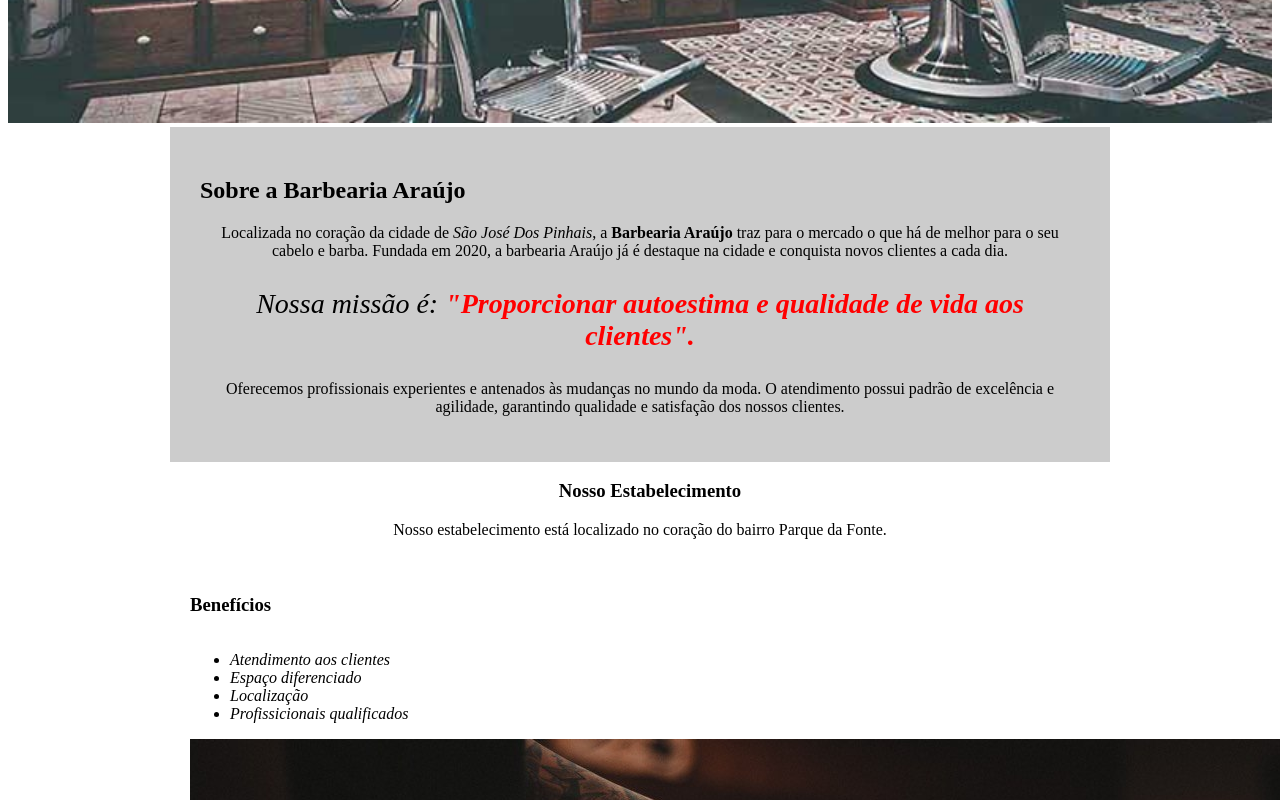
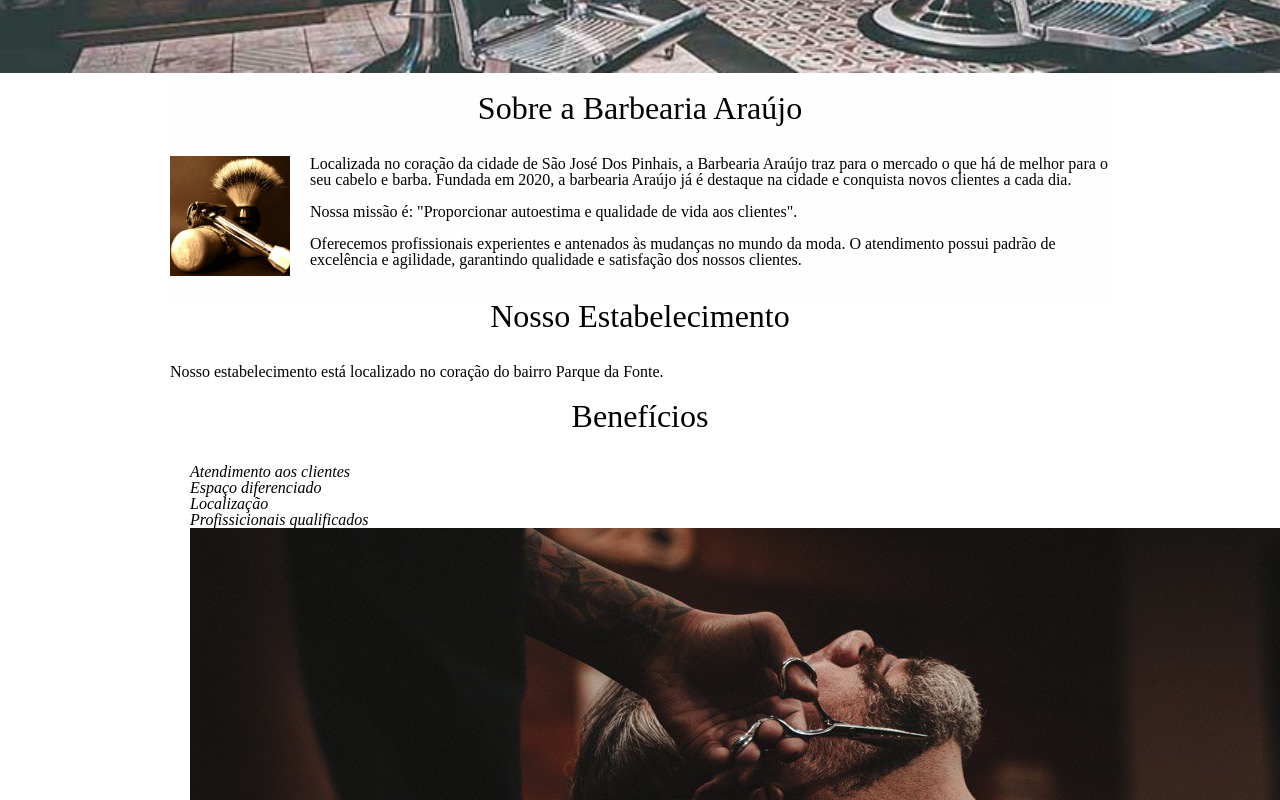
Before and after one commit to Kaua041/Barbearia-kaua, a plain HTML site: page index.html in a window 1280 px wide. Shown: the part 700-1500 px from the top of the page. Drawn offline with Linux system fonts and the light colour scheme.

Commit message:
31/07/2024

```diff
--- a/index.html
+++ b/index.html
@@ -5,6 +5,7 @@
   <meta charset="utf-8">
   <meta name="viewport" content="width=device-width">
   <title>replit</title>
+  <link href="reset.css" rel="stylesheet" type="text/css" />
   <link href="produtos.css" rel="stylesheet" type="text/css" />
 </head>
 
@@ -25,7 +26,7 @@
     </div>
   </header>
 
-  <img id="banner" src="banner.jpg">
+  <img class="banner" src="banner.jpg">
 
  <main>
 
@@ -34,9 +35,11 @@
 
     <div class="mapa" ></div>
 
-    <h2 class="texto-principal">Sobre a Barbearia Araújo </h2>
+    <h2 class="titulo-principal">Sobre a Barbearia Araújo </h2>
 
-    <p>Localizada no coração da cidade de <em>São José Dos Pinhais</em>, a <strong>Barbearia Araújo </strong> traz
+    <img src="utensilios.jpg" alt="Utensilios usados por um barbeiro" class="utensilios">
+
+    <p>Localizada no coração da cidade de <em>São José Dos Pinhais</em>, a <strong>Barbearia  Araújo</strong> traz
       para o mercado o que há de melhor para o seu cabelo e barba. Fundada em 2020, a barbearia Araújo já é
       destaque na cidade e conquista novos clientes a cada dia.</p>
 
@@ -56,7 +59,7 @@
 
   <div class="beneficios">
 
-    <h3 class="texto-principal">Benefícios</h3>
+    <h3 class="titulo-principal">Benefícios</h3>
 
     <ul>
       <li class="item">Atendimento aos clientes</li>
--- a/produtos.css
+++ b/produtos.css
@@ -1,26 +1,26 @@
-header{
+header {
   background-color: #A0A0A0;
   padding: 20px 0;
 }
 
-.caixa{
+.caixa {
   width: 940px;
   position: relative;
   margin: 0 auto;
 }
 
-nav{
+nav {
   position: absolute;
   top: 110px;
   right: 0;
 }
 
-nav li{
+nav li {
   display: inline;
   margin-left: 15px;
 }
 
-nav a{
+nav a {
   color: #000000;
   text-decoration: none;
   text-transform: uppercase;
@@ -28,34 +28,33 @@ nav a{
   font-size: 22px;
 }
 
-nav a:hover{
+nav a:hover {
   color: #C78C19;
   text-decoration: underline;
 }
 
-.produtos{
+.produtos {
   width: 940px;
   margin: 0 auto;
   padding: 50px;
 }
 
-.produtos h2{
+.produtos h2 {
   font-size: 30px;
   font-weight: bold;
 }
 
-.produto-descricao{
+.produto-descricao {
   font-size: 18px;
-})
 
-.produto-preco{
+}) .produto-preco {
   font-size: 24px;
   font-weight: bold;
   margin: 40px 0;
 }
 
 
-.produtos li{
+.produtos li {
   display: inline-block;
   border: 1px solid #000000;
   border-radius: 10px;
@@ -68,52 +67,52 @@ border-radius: 10px;
 }
 
 
-.produtos li:hover{
+.produtos li:hover {
   border-color: #C78C19;
 }
 
 
-.produtos li:hover h2{
+.produtos li:hover h2 {
   font-size: 34px;
 }
 
-.produtos li:active{
+.produtos li:active {
   border-color: #088C19;
 }
 
-footer{
+footer {
   background: url("bg.jpg");
   text-align: center;
   padding: 40px 0;
 }
 
-.copyright{
+.copyright {
   color: #FFFFFF;
   font-size: 13px;
   margin-top: 20px;
 }
 
-main{
+main {
   width: 940px;
   margin: 0 auto;
 }
 
-.input-padrao{
+.input-padrao {
   display: block;
   margin: 0 0 20px;
   padding: 10px 25px;
   width: 50%;
 }
 
-.checkbox{
+.checkbox {
   margin: 20px 0;
 }
 
-label{
+label {
   display: block;
 }
 
-.enviar{
+.enviar {
   width: 40%;
   padding: 15px 0;
   background: orange;
@@ -126,72 +125,73 @@ label{
   transition: 1s;
 }
 
-.enviar: houver{
+.enviar: houver {
   background: darkorange;
   transform: scale(1.2);
 }
 
-table{
+table {
   margin: 20px 0 40px 0;
 }
 
-thead{
+thead {
   background: #555555;
   color: white;
   font-weight: bold;
 }
 
-th, td{
+th,
+td {
   border: 1px solid #555555;
-  padding: 8px 15px; .
+  padding: 8px 15px;
+  .
 }
 
-#banner{
+.banner {
   width: 100%;
 }
 
-.principal{
-  background-color: #CCCCCC;
-  padding: 30px;
+.principal {
+  background-color: #FEFEFE;
+  padding: 1em 0;
+  margin: 0 auto;
+
 }
 
-.titulo-principal{
-  padding-left: 20px;
+.titulo-principal {
   text-align: center;
+  font-size: 2em;
+  margin: 0 0 1em;
 }
 
-.texto-centralizado{
-  text-align: center;
+.principal p {
+  margin: 0 0 1em;
 }
 
-p{
-  text-align: center;
-}
 
-em strong{
-  color: red;
-}
 
-#missao{
-  font-size: 28px;
-}
-
-.beneficios{
+.beneficios {
   padding: 20px;
   background-color: #FFFFFF;
 }
 
-ul{
+ul {
   display: inline-block;
   vertical-align: top;
   width: 20%;
   margin-right: 15%;
 }
 
-.item{
+.item {
   font-style: italic;
 }
 
-.imagem-beneficios{
+.imagem-beneficios {
   width: 50%;
 }
+
+.utensilios {
+  width: 120px;
+  float: left;
+  margin: 0 20px 20px 0;
+}
--- /dev/null
+++ b/style.css
@@ -0,0 +1,48 @@
+#banner{
+  width: 100%;
+}
+
+.principal{
+  background-color: #CCCCCC;
+  padding: 30px;
+}
+
+.titulo-principal{
+  padding-left: 20px;
+}
+
+.texto-centralizado{
+  text-align: center;
+}
+
+p{
+  text-align: center;
+}
+
+em strong{
+  color: red;
+}
+
+#missao{
+  font-size: 28px;
+}
+
+.beneficios{
+  padding: 20px;
+  background-color: #FFFFFF;
+}
+
+ul{
+  display: inline-block;
+  vertical-align: top;
+  width: 20%;
+  margin-right: 15%;
+}
+
+.item{
+  font-style: italic;
+}
+
+.imagem-beneficios{
+  width: 50%;
+}
```
Also changed, not shown: utensilios.jpg (added), 1 other file. Lines whose indentation alone changed are shown as unchanged.
